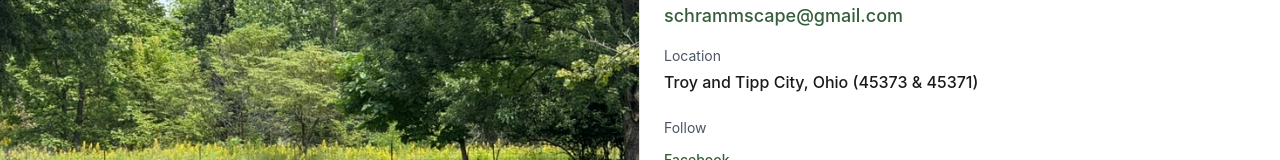
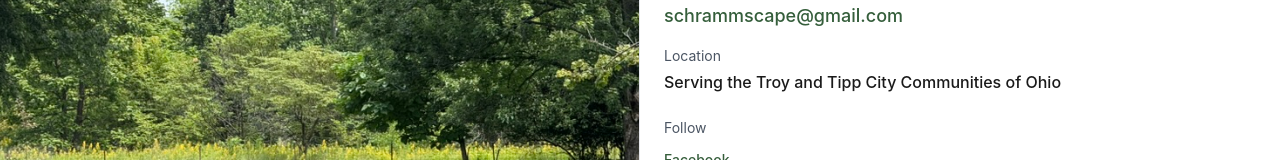
Before and after one commit to sureamiceman/schrammscape.com, a Next.js app: page / in a window 1280 px wide. Shown: the part 282-442 px from the top of the page. Built offline with nearby package versions, Linux system fonts and the light colour scheme.

Commit message:
Update location text

```diff
--- a/app/page.tsx
+++ b/app/page.tsx
@@ -53,7 +53,7 @@ const BIO_PHOTOS: Photo[] = [
 const CONTACT_INFO = {
   phone: '(937) 602-1945',
   email: 'schrammscape@gmail.com',
-  location: 'Troy and Tipp City, Ohio (45373 & 45371)',
+  location: 'Serving the Troy and Tipp City Communities of Ohio',
   socials: [
     { name: 'Facebook', url: '#' },
   ],
```
